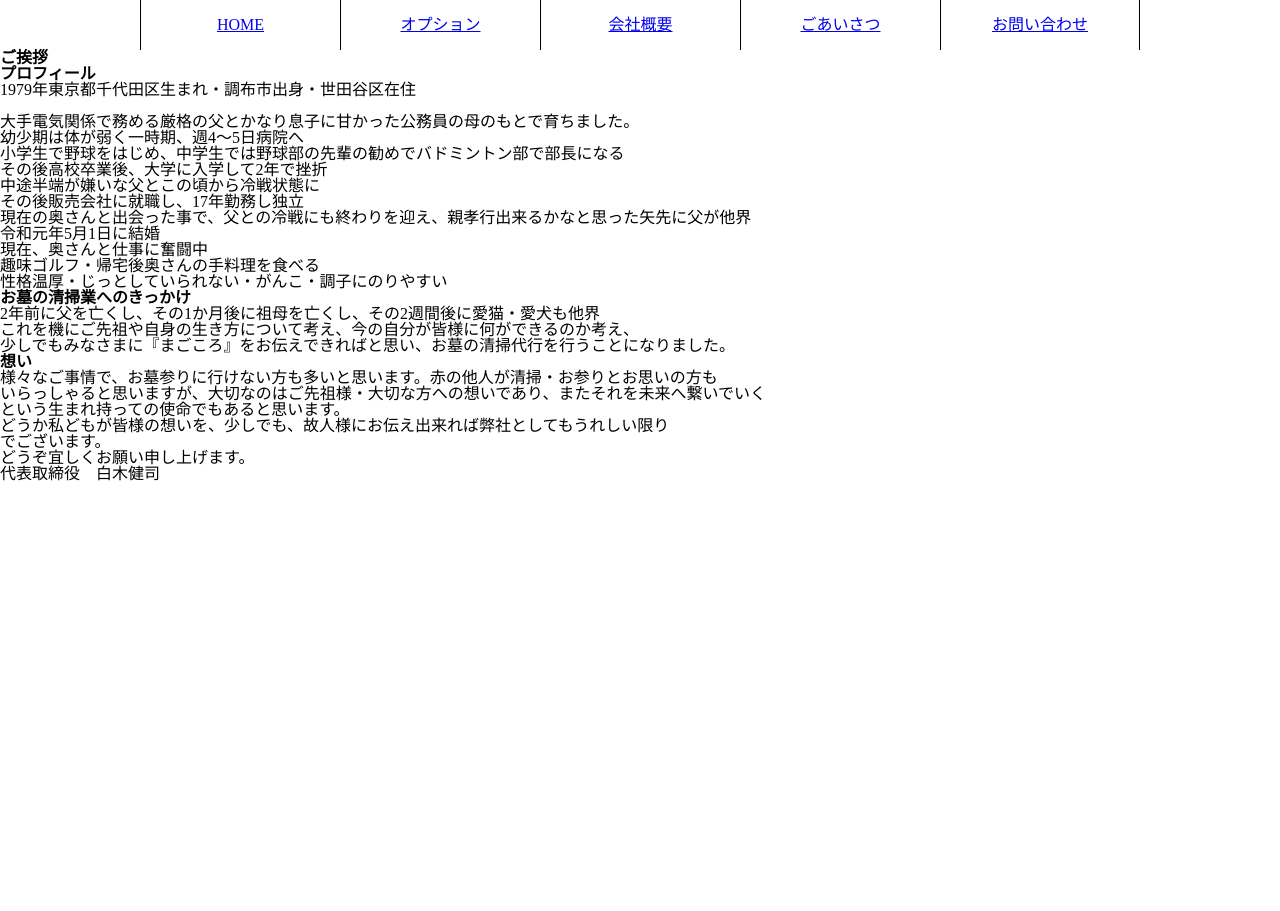
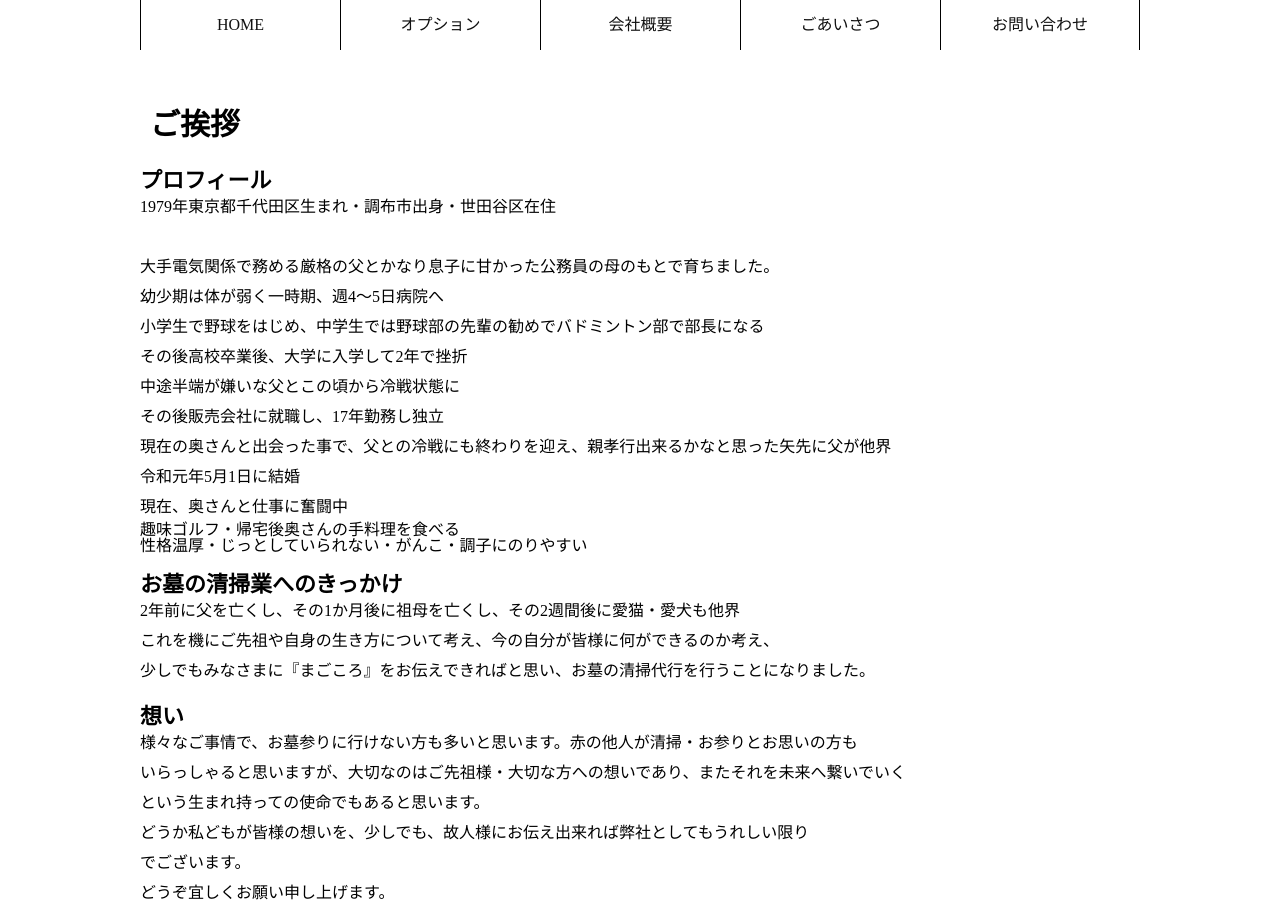
Before and after one commit to yukisa2010/magokoro, a plain HTML site: page greet.html in a window 1280 px wide. Shown: the top 911 px of the page. Before the commit the page ends 800 px from the top, so only its background shows below. Drawn offline with nearby package versions, Linux system fonts and the light colour scheme.

Commit message:
update each pages css

```diff
--- a/greet.html
+++ b/greet.html
@@ -21,7 +21,8 @@
         </ul>
       </div>
 
-      <div>
+      <div id="new-edit">
+        <div id="greet">
           <h1>ご挨拶</h1>
 
 
@@ -76,6 +77,8 @@
             代表取締役　<span>白木健司</span>
           </div>
         </div>
+
+        </div>
 </body>
 
 </html>
--- a/scss/style.css
+++ b/scss/style.css
@@ -53,8 +53,63 @@ footer, header, hgroup, menu, nav, section {
   border-left: 1px #000 solid;
 }
 
+#navbar ul li a {
+  color: #111;
+  text-decoration: none;
+}
+
+#navbar ul li a:hover {
+  color: #ccc;
+}
+
 #navbar ul li:last-child {
   border-right: 1px #000 solid;
+}
+
+#new-edit {
+  width: 1000px;
+  margin: 0 auto;
+}
+
+#new-edit #option {
+  margin-top: 50px;
+}
+
+#new-edit #company {
+  margin-top: 50px;
+}
+
+#new-edit #greet h1 {
+  padding: 10px;
+  font-size: 30px;
+}
+
+#new-edit #greet h2 {
+  margin-top: 20px;
+  font-size: 22px;
+}
+
+#new-edit #greet p {
+  line-height: 30px;
+}
+
+#new-edit #name_greet {
+  margin-top: 20px;
+  font-size: 25px;
+  text-align: right;
+}
+
+#new-edit #greet {
+  margin-top: 50px;
+}
+
+#new-edit #company td {
+  height: 50px;
+}
+
+
+#new-edit #option td {
+  height: 50px;
 }
 
 nav ul {
```
Also changed, not shown: company.html (+1 -1 lines), index.html (+1 -1 lines), inquiry.html (+1 -1 lines), option.html (+3 -3 lines). Lines whose indentation alone changed are shown as unchanged.
